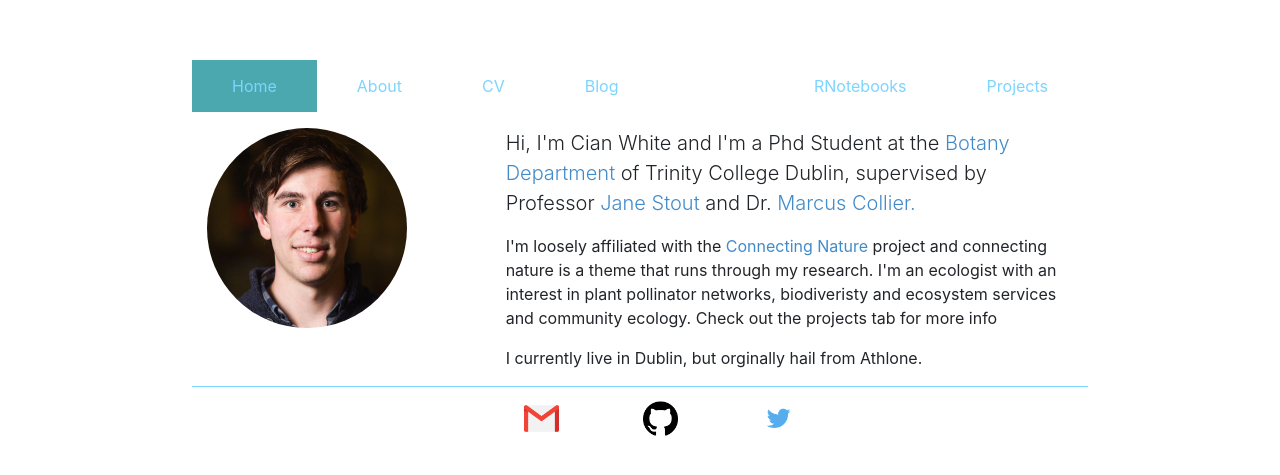
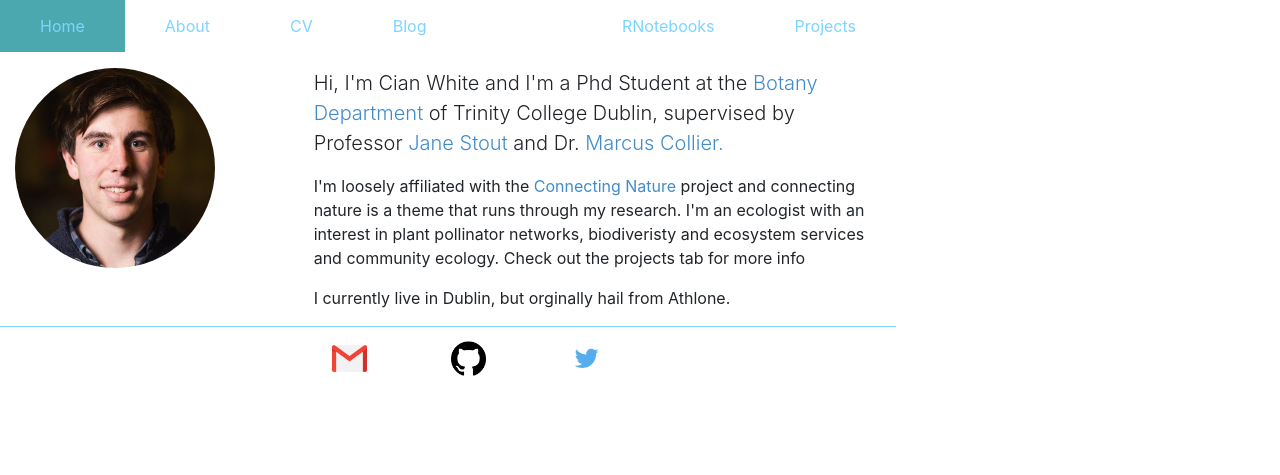
Before and after one commit to ciwhite/ciwhite.github.io, a Jekyll site: the page built from index.html, in a window 1280 px wide. Shown: the top 475 px of the page. Built offline with Jekyll 4.4.1, drawn with Linux system fonts in a browser that asks for light colours; nearby versions of some CDN libraries.

Commit message:
Update main.css

```diff
--- a/css/main.css
+++ b/css/main.css
@@ -20,7 +20,6 @@ Extra (xl) large devices (large desktops, 1200px and up)
 */
 
 body {
-    margin: 60px auto;
     width: 70%;
 }
 
@@ -90,7 +89,7 @@ ul.footer {
 
 ul.footer a {
 	display: inline-block;
-    padding: 14px 40px;
+    padding: 14px 20px;
 }
 
 
```
